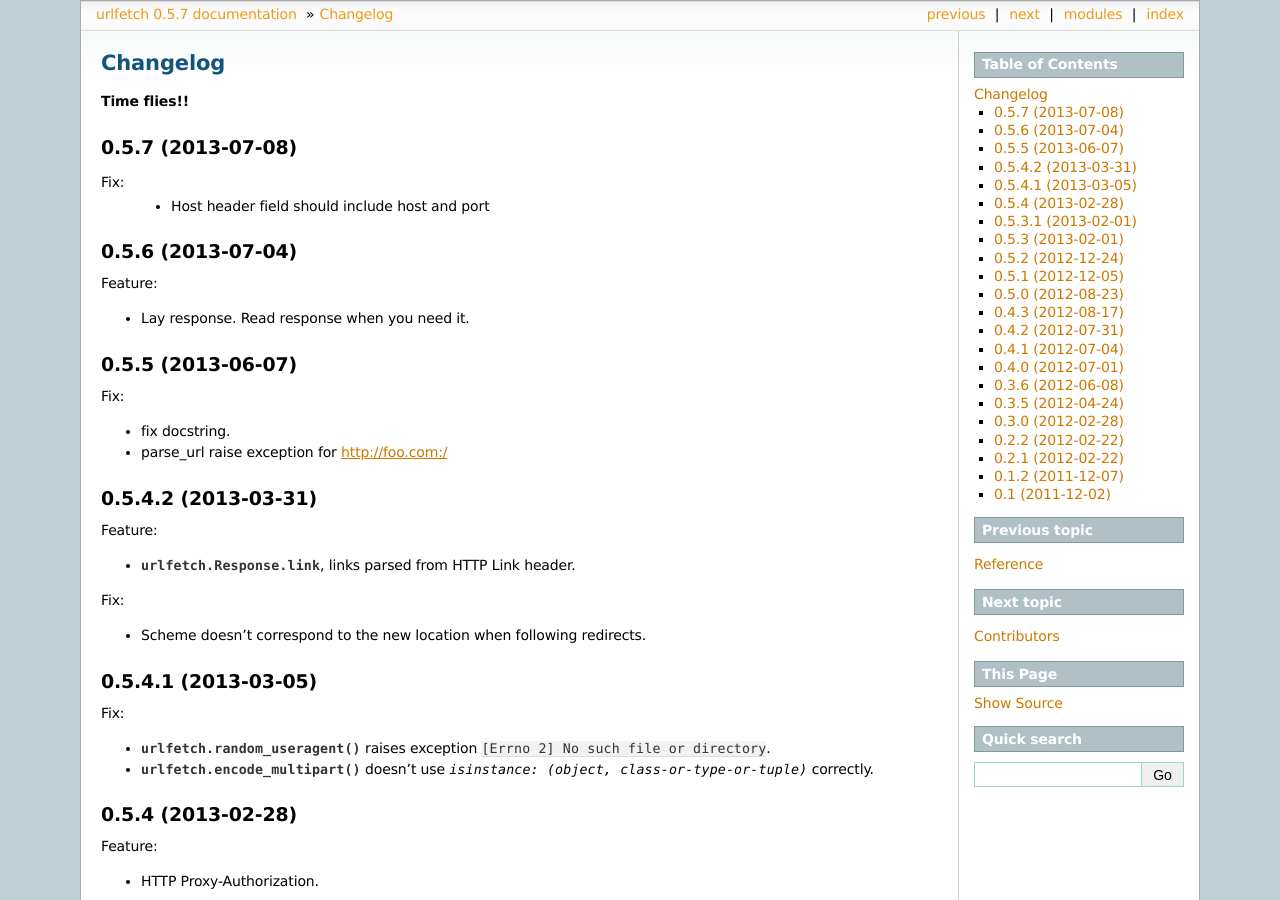
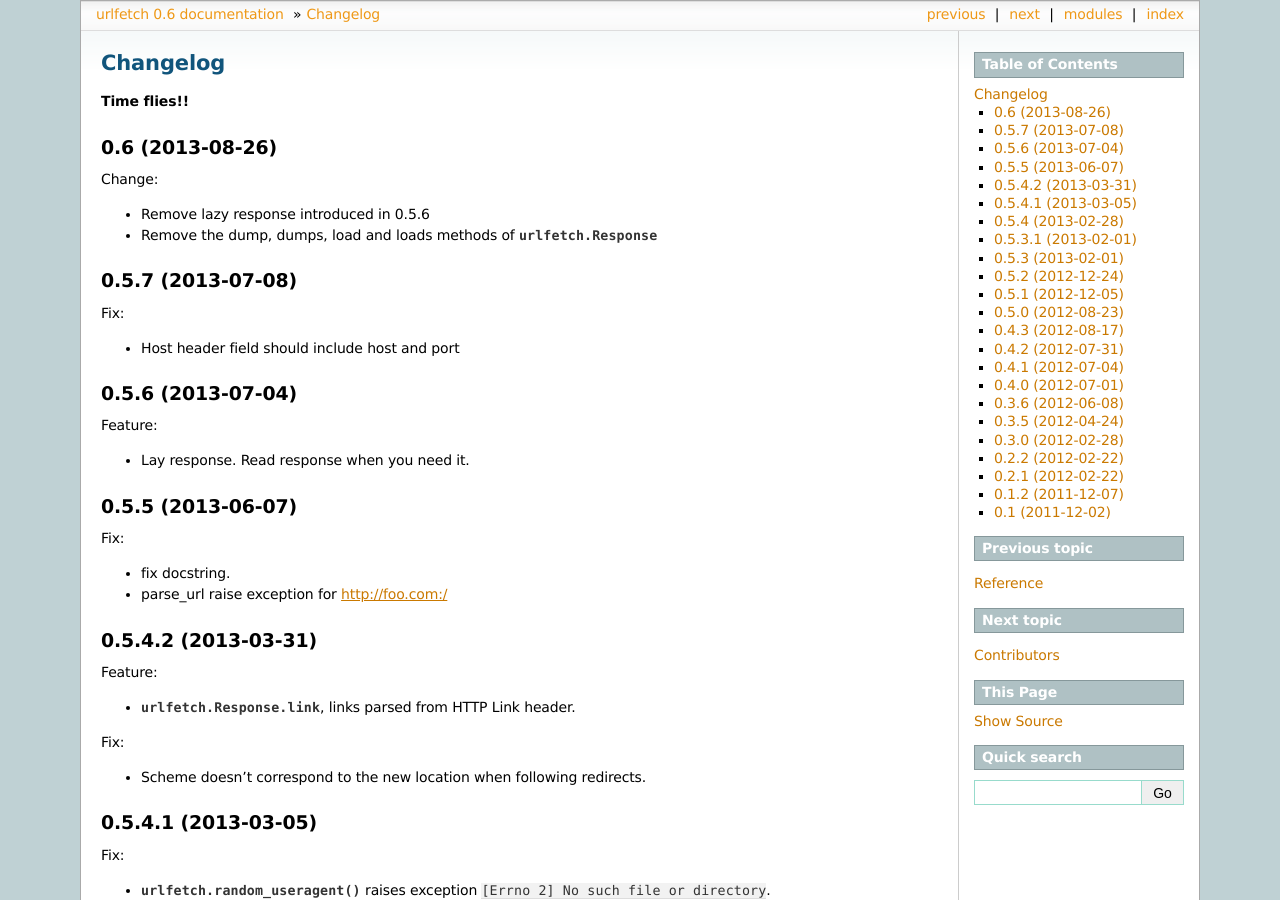
Before and after one commit to ifduyue/urlfetch, a Sphinx documentation site: the page built from doc/changelog.rst, in a window 1280 px wide and 900 px high. Built offline with Sphinx 7.4.7, drawn with Linux system fonts in a browser that asks for light colours; some of the changed text lies outside the part shown.

Commit message:
bump to v0.6

```diff
--- a/doc/changelog.rst
+++ b/doc/changelog.rst
@@ -3,11 +3,20 @@ Changelog
 
 **Time flies!!**
 
+0.6   (2013-08-26)
+++++++++++++++++++++
+
+Change:
+
+* Remove lazy response introduced in 0.5.6
+* Remove the dump, dumps, load and loads methods of :class:`urlfetch.Response`
+
 0.5.7 (2013-07-08)
 ++++++++++++++++++++
 
 Fix:
-    * Host header field should include host and port
+
+* Host header field should include host and port
 
 0.5.6 (2013-07-04)
 ++++++++++++++++++++
--- a/urlfetch.py
+++ b/urlfetch.py
@@ -10,7 +10,7 @@ An easy to use HTTP client based on httplib.
 :license: BSD 2-clause License, see LICENSE for more details.
 '''
 
-__version__ = '0.5.7'
+__version__ = '0.6'
 __author__ = 'Yue Du <ifduyue@gmail.com>'
 __url__ = 'https://github.com/ifduyue/urlfetch'
 __license__ = 'BSD 2-Clause License'
```
